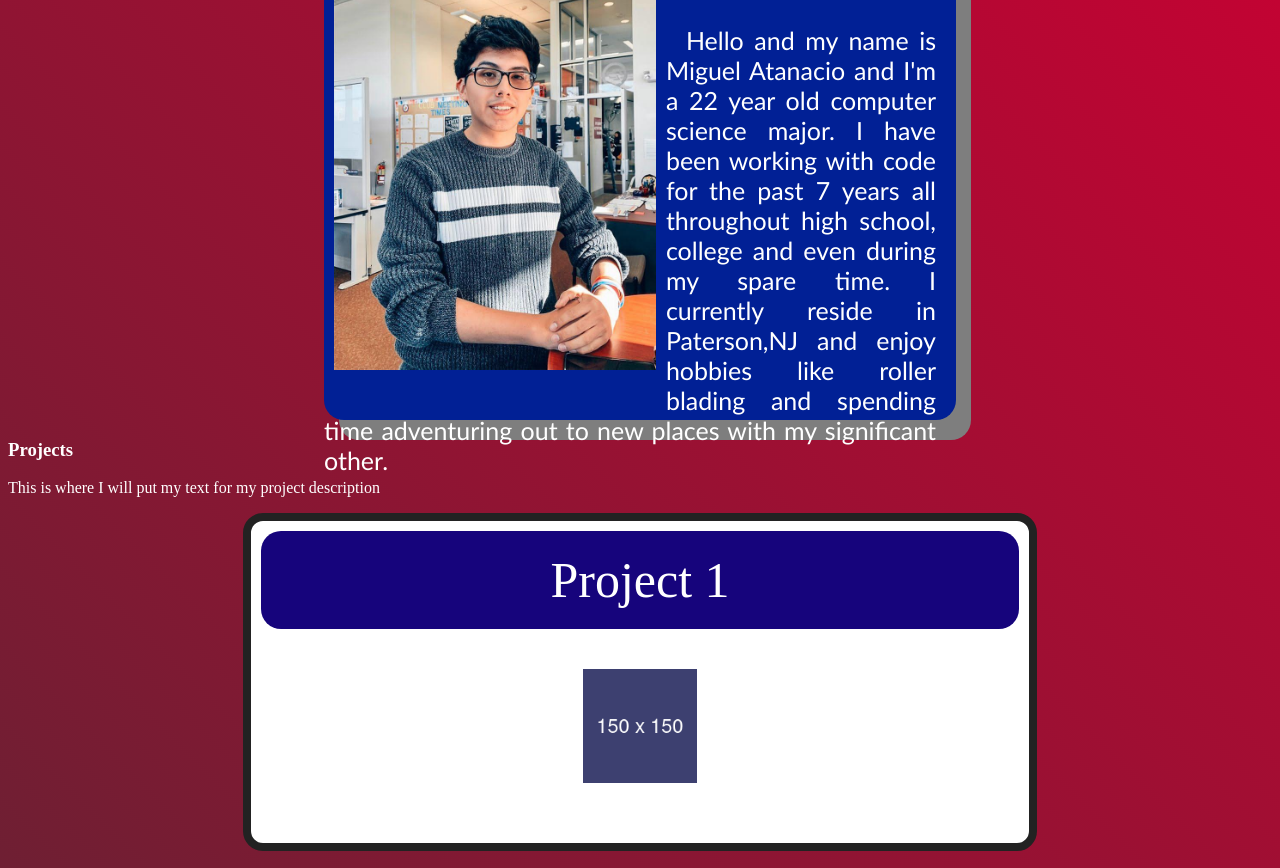
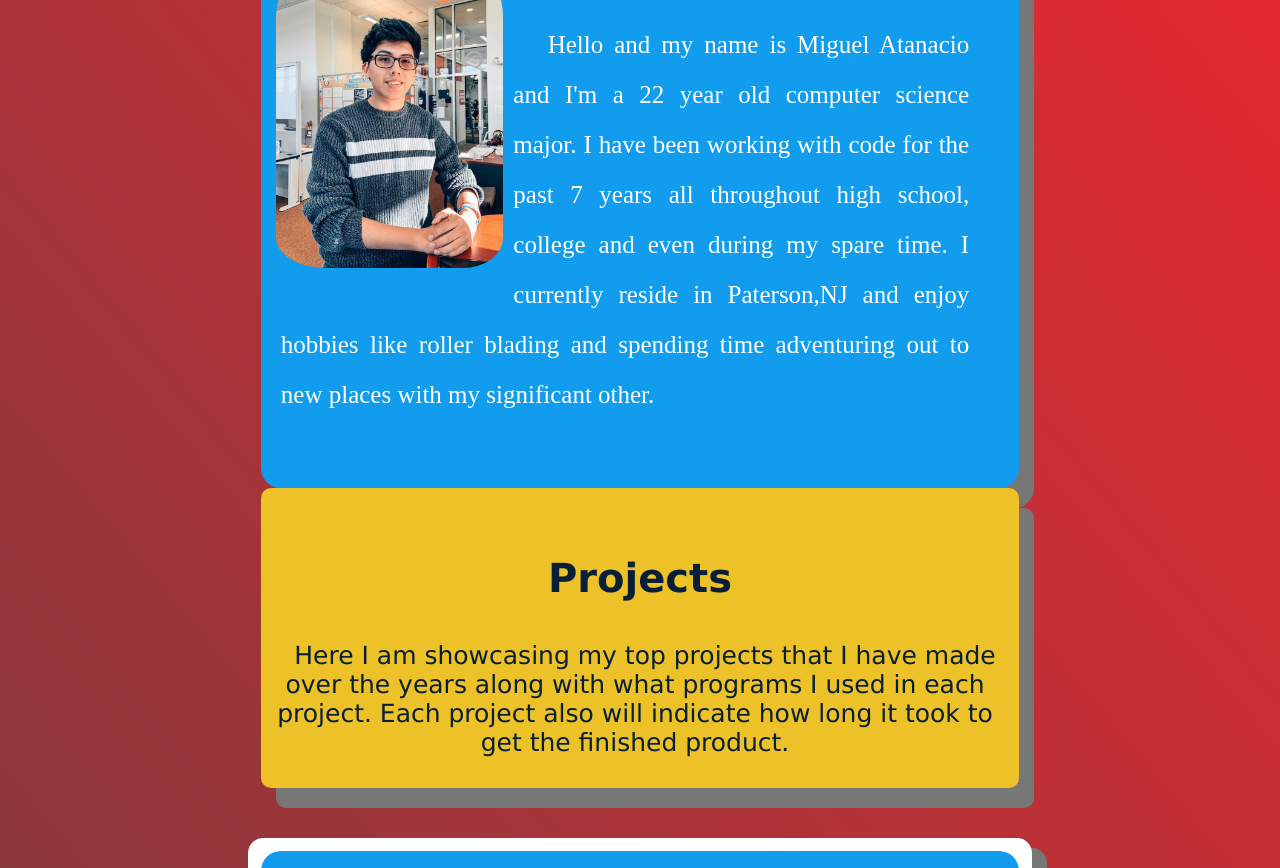
Before and after one commit to Migeru27/Personal-Portfolio, a plain HTML site: page index.html in a window 1280 px wide. Shown: the part 253-1121 px from the top of the page. Drawn offline with Linux system fonts and the light colour scheme.

Commit message:
added even more code and added project section

```diff
--- a/index.html
+++ b/index.html
@@ -37,33 +37,36 @@
     </div>
     <div id="description">
         <h3>Projects</h3>
-        <p>This is where I will put my text for my project description</p>
+        <p>Here I am showcasing my top projects that I have made over the years
+          along with what programs I used in each project. Each project also will indicate
+          how long it took to get the finished product.
+        </p>
     </div>
     <div id="lists">
     <section class="pj_item">
         <header>Project 1</header>
         <img src="images/150x150.png" id="preview" alt="project1" />
-        <p>Price: $300</p>
+        <p>Project 1 details</p>
       </section>
       <section class="pj_item">
         <header>Project 2</header>
         <img src="images/150x150.png" id="preview" alt="project2" />
-        <p>Price: $150</p>
+        <p>Project 2 details</p>
       </section>
       <section class="pj_item">
         <header>Project 3</header>
         <img src="images/150x150.png" id="preview" alt="project3" />
-        <p>Price: $30</p>
+        <p>Project 3 details</p>
       </section>
       <section class="pj_item">
         <header>Project 4</header>
         <img src="images/150x150.png" id="preview" alt="project4" />
-        <p>Price: $10</p>
+        <p>Project 4 details</p>
       </section>
       <section class="pj_item">
         <header>Project 5</header>
         <img src="images/150x150.png" id="preview" alt="project5" />
-        <p>Price: $300</p>
+        <p>Project 5 details</p>
       </section>
     </div>
 
--- a/style.css
+++ b/style.css
@@ -7,61 +7,65 @@ head{
 }
 
 body{
-    /* hex value for 160,60,50*/
-    /*
-    background-color: #cc0033; */
-    background-image: linear-gradient(45deg, #333, #cc0033);
+    font-family:'Lucida Sans';
+    background-image: linear-gradient(50deg, #444, #ED2830);
     color: #fff;
 
 }
 
-/* used for my image in the center of the page so people can see whos sit it is */
+/* used for my image in the center of the page so people can see whos site it is */
 #me{
-    margin-left: 25%;
-    background-color: #012095;
+    margin-left: 20%;
+    background-color: #119cee;
     color: #fff;
     font-family: 'Franklin Gothic Medium', 'Arial Narrow', Arial, sans-serif;
-    height: 500px;
-    width: 50%;
+    height: 575px;
+    width: 60%;
     border-radius: 20px;
-    box-shadow: 15px 20px #7e7e7e;
+    box-shadow: 15px 20px #777;
 }
 
-#pic{
-    height: 90%;
-    margin-top: 12px;
-    margin-left: 10px;
+#pic img{
+    height: 60%;
+    width: 30%;
+    border-radius: 50px;
+    margin-top: 7%;
+    margin-left: 15px;
     float: left;
-    padding: 0 10px 20px 0;
+    padding: 0px 10px 20px 0px;
 
 }
 
 #bio h3{
+    padding-right: 15%;
     padding-top: 20px;
     text-decoration: underline;
     font-size: 40px;
+    font-family: 'MS UI Gothic';
+    text-align: center;
 }
 
 #bio p{
 
-    padding-right: 20px;
+    padding-right: 50px;
+    padding-left: 20px;
     text-align: justify;
-    text-indent: 20px;
+    text-indent: 5%;
     font-size: 25px;
-    font-family: 'Trebuchet MS';
+    font-family: 'MS UI Gothic';
+    line-height: 2;
+    line-break: loose;
 
 }
 
-/*
-    nav bar
-*/
+/*  nav bar */
 #top{
     flex: 1;
     padding: 20px;
 }
 
 #menu{
-    background-color: #333;
+    background-color: #222;
     color: #fff;
     list-style-type: none;
     text-align: center;
@@ -73,6 +77,41 @@ nav li {
   display: inline-block;
   font-size: 20px;
   padding: 20px;
+}
+
+nav li:hover{
+    background: #fff;
+    color: #800080;
+    text-decoration: underline;
+}
+
+
+/* Description on all projects*/
+
+#description{
+    margin-left: 20%;
+    align-content: center;
+    width: 60%;
+    height: 300px;
+    color: #081f37;
+    background-color: #EDC128;
+    border-radius: 10px;
+    box-shadow: 15px 20px #777;
+    margin-bottom: 50px;
+}
+
+#description h3{
+    padding-top: 20px;
+    font-size: 40px;
+    text-align: center;
+}
+
+#description p{
+    text-align: center;
+    text-indent: 20px;
+    padding-right: 10px;
+    font-size: 25px;
+
 }
 
 
@@ -87,7 +126,7 @@ section header {
     border-radius: 20px;
     padding: 40px;
     text-align: center;
-    background: rgb(22, 4, 124);
+    background: #119cee;
     color: #fff;
 }
 
@@ -96,14 +135,13 @@ section header {
     background-color: #fff;
     padding: 20px;
     margin: auto;
-    margin-bottom: 20px;
+    margin-bottom: 40px;
     border-style: solid;
-    border-color: #222;
-    border-width: 8px;
-    border-radius: 20px;
+    border-radius: 15px;
     padding: 10px;
     height: 50%;
     width: 60%;
+    box-shadow: 15px 10px #777;
 
 
 }
@@ -114,7 +152,9 @@ section header {
 }
 
 .pj_item p {
-    text-align: center;
+    text-align: left;
+    padding-left: 30px;
+    color: #000;
 }
 
 .pj_item img {
@@ -124,17 +164,10 @@ section header {
     width: 10%;
     height: auto;
     margin-top: 40px;
-
+    /*animation*/
+    transition: transform .2s;
 }
 
-img{
-    color: #00c322;
-    height: 95%;
-    margin-top: 10px;
-    /*animation*/
-    transition: transform .2s;
-
-}
 
 
 #preview{
@@ -178,12 +211,20 @@ ANIMTATONS FOR PAGE
         width: 100%;
     }
 
+    #pic{
+        margin-left: 20px;
+    }
+
     #bio h3{
         font-size: 50px;
-        text-align: center;
+
     }
 
-    img{
+    #bio p{
+        line-height: 1.5;
+    }
+
+    .pj_item img{
         height: 75%;
         margin-top: 20px;
         border-style: solid;
```
Also changed, not shown: MiguelAtanacio.jpg (deleted).
